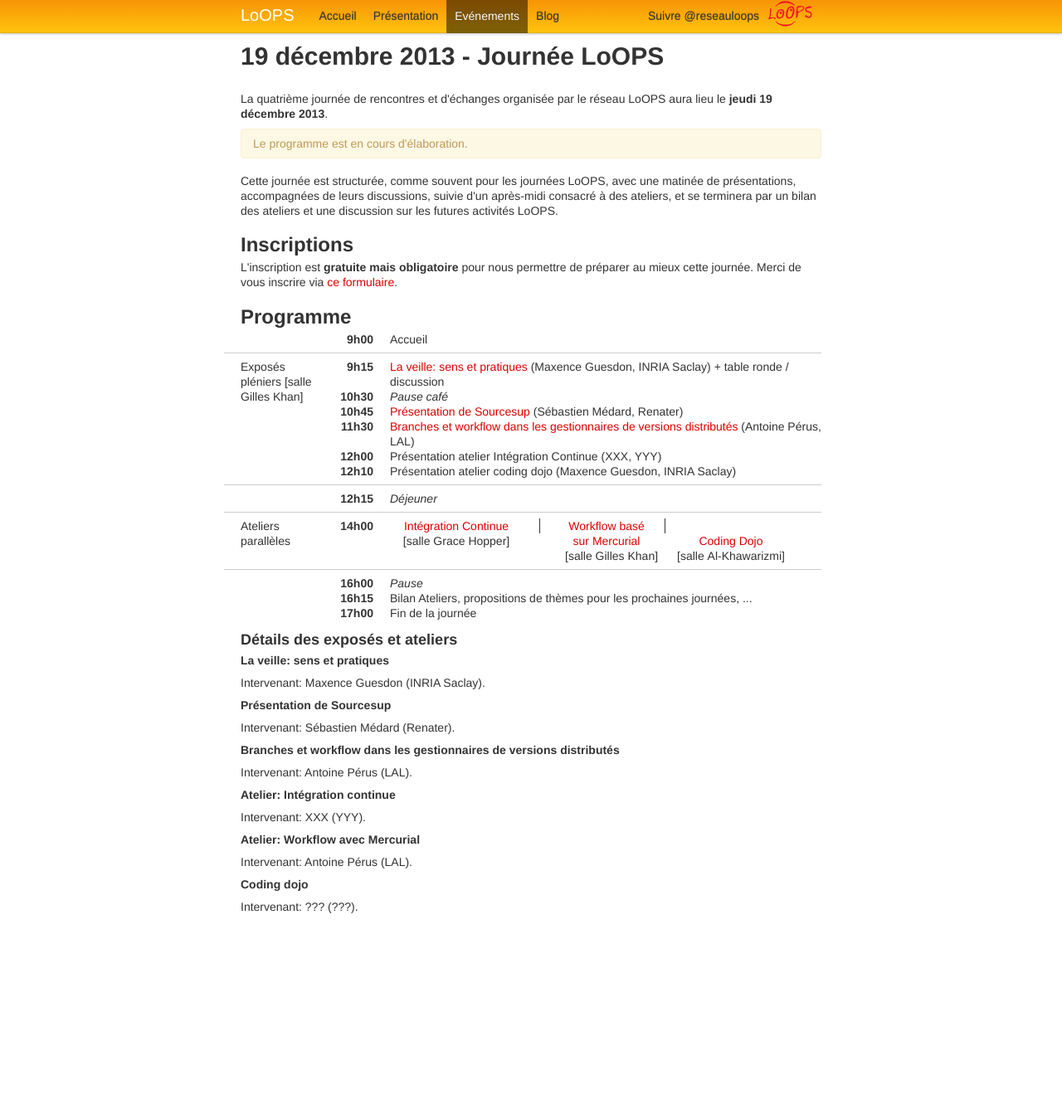
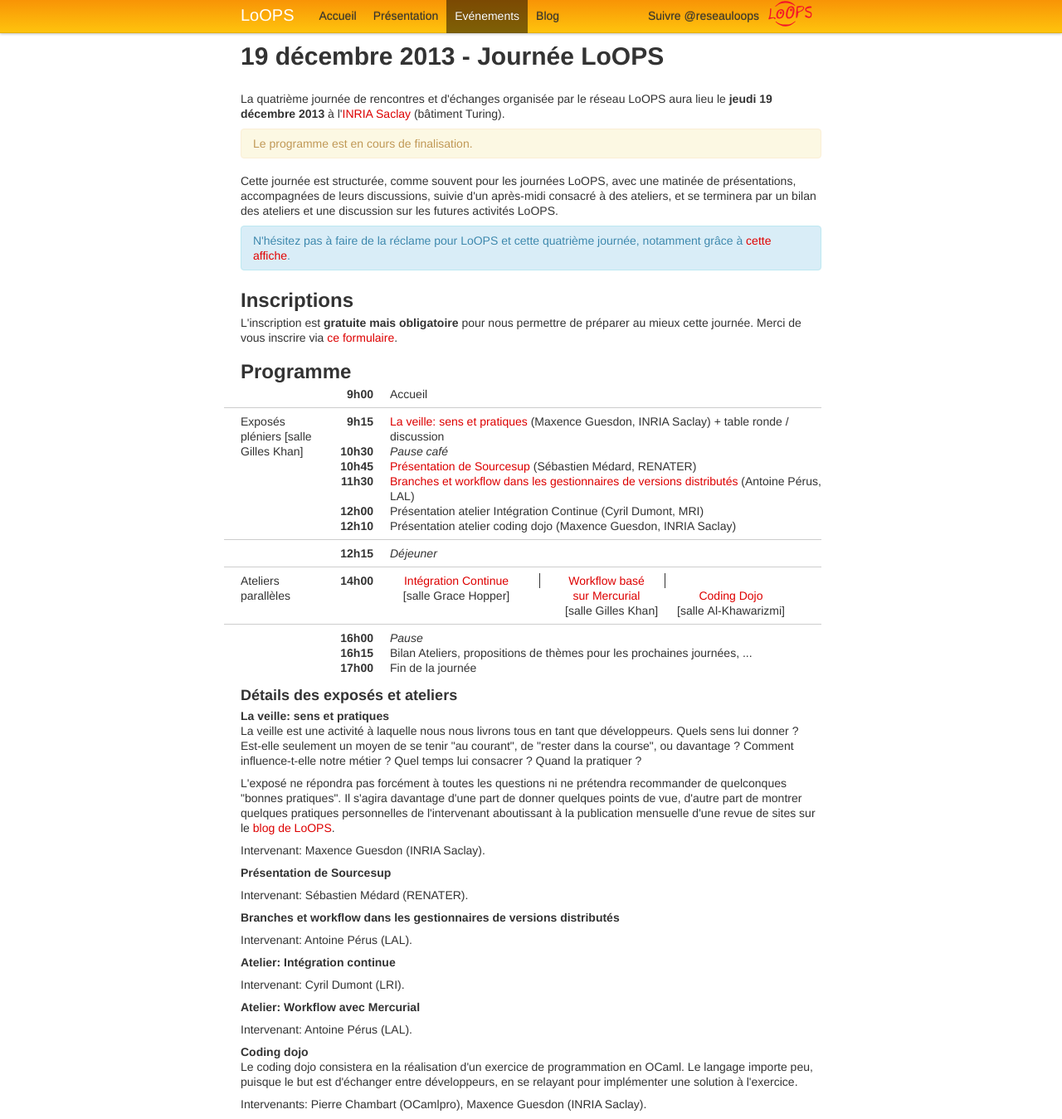
Before and after one commit to reseau-loops/reseau-loops.github.com, a Jekyll site: the page built from journee_2013_12.html, in a window 1280 px wide and 1349 px high. Shown: the whole window at 83% size. Built offline with Jekyll 4.4.1, drawn with Linux system fonts in a browser that asks for light colours; Markdown is read by kramdown in place of the engine named in the settings; comment, search, counter and statistics services are not loaded.

Commit message:
programme  4eme journee, suite

```diff
--- a/journee_2013_12.html
+++ b/journee_2013_12.html
@@ -6,15 +6,11 @@
 ---
 <p>
 La quatrième journée de rencontres et d'échanges organisée
-par le réseau LoOPS aura lieu le <strong>jeudi 19 décembre 2013</strong>.
+par le réseau LoOPS aura lieu le <strong>jeudi 19 décembre 2013</strong>
+à l'<a href="http://www.inria.fr/centre/saclay/presentation/infos-pratiques/comment-venir">INRIA Saclay</a> (bâtiment Turing).
 </p>
-<!--au
- <a href="http://www.lal.in2p3.fr/spip.php?rubrique257">LAL</a>,
-sur le campus d'Orsay.
-</p>
--->
 <p class="alert alert-warning">
-Le programme est en cours d'élaboration.
+Le programme est en cours de finalisation.
 </p>
 <p>
 Cette journée est structurée, comme souvent pour les journées LoOPS,
@@ -23,13 +19,16 @@
 terminera par un bilan des ateliers et une discussion sur les futures
 activités LoOPS.
 </p>
-
+<p class="alert alert-info">
+N'hésitez pas à faire de la réclame pour LoOPS et cette quatrième
+journée, notamment grâce à <a href="poster_journee_2013_12.pdf">cette affiche</a>.
+</p>
 
 <h2>Inscriptions</h2>
 <p>
 L'inscription est <b>gratuite mais obligatoire</b> pour nous permettre
 de préparer au mieux cette journée. Merci de vous inscrire via
-<a href="http://indico2.lal.in2p3.fr/indico/confRegistrationFormDisplay.py/display?confId=2136">ce formulaire</a>.
+<a href="https://indico.lal.in2p3.fr/confRegistrationFormDisplay.py/display?confId=2260">ce formulaire</a>.
 </p>
 
 <h2>Programme</h2>
@@ -58,7 +57,7 @@
     <div class="row">
       <div class="span1 time">10h45</div>
       <div class="span9"><a href="#sourcesup">Présentation de Sourcesup</a>
-        (Sébastien Médard, Renater)</div>
+        (Sébastien Médard, RENATER)</div>
     </div>
     <div class="row">
       <div class="span1 time">11h30</div>
@@ -68,7 +67,7 @@
     </div>
     <div class="row">
       <div class="span1 time">12h00</div>
-      <div class="span9">Présentation atelier Intégration Continue (XXX, YYY)</div>
+      <div class="span9">Présentation atelier Intégration Continue (Cyril Dumont, MRI)</div>
     </div>
     <div class="row">
       <div class="span1 time">12h10</div>
@@ -117,6 +116,19 @@
 <h3>Détails des exposés et ateliers</h3>
 <h4 id="veille">La veille: sens et pratiques</h4>
 <p>
+La veille est une activité à laquelle nous nous livrons tous en tant
+que développeurs. Quels sens lui donner ? Est-elle seulement un
+moyen de se tenir "au courant", de "rester dans la course", ou
+davantage ? Comment influence-t-elle notre métier ? Quel temps
+lui consacrer ? Quand la pratiquer ?
+</p>
+<p>
+L'exposé ne répondra pas forcément à toutes les questions ni
+ne prétendra recommander de quelconques "bonnes pratiques". Il
+s'agira davantage d'une part de donner quelques points de vue,
+d'autre part de montrer quelques pratiques personnelles de
+l'intervenant aboutissant à la publication mensuelle d'une revue de sites
+sur le <a href="http://reseau-loops.github.io/blog.html">blog de LoOPS</a>.
 </p>
 <p>
 Intervenant: Maxence Guesdon (INRIA Saclay).
@@ -126,7 +138,7 @@
 <p>
 </p>
 <p>
-Intervenant: Sébastien Médard (Renater).
+Intervenant: Sébastien Médard (RENATER).
 </p>
 
 <h4 id="workflow">Branches et workflow dans les gestionnaires de versions distributés</h4>
@@ -140,7 +152,7 @@
 <p>
 </p>
 <p>
-Intervenant: XXX (YYY).
+Intervenant: Cyril Dumont (LRI).
 </p>
 
 <h4 id="hgworkflow">Atelier: Workflow avec Mercurial</h4>
@@ -152,7 +164,10 @@
 
 <h4 id="dojo">Coding dojo</h4>
 <p>
+Le coding dojo consistera en la réalisation d'un exercice de programmation
+en OCaml. Le langage importe peu, puisque le but est d'échanger entre
+développeurs, en se relayant pour implémenter une solution à l'exercice.
 </p>
 <p>
-Intervenant: ??? (???).
+Intervenants: Pierre Chambart (OCamlpro), Maxence Guesdon (INRIA Saclay).
 </p>
```
